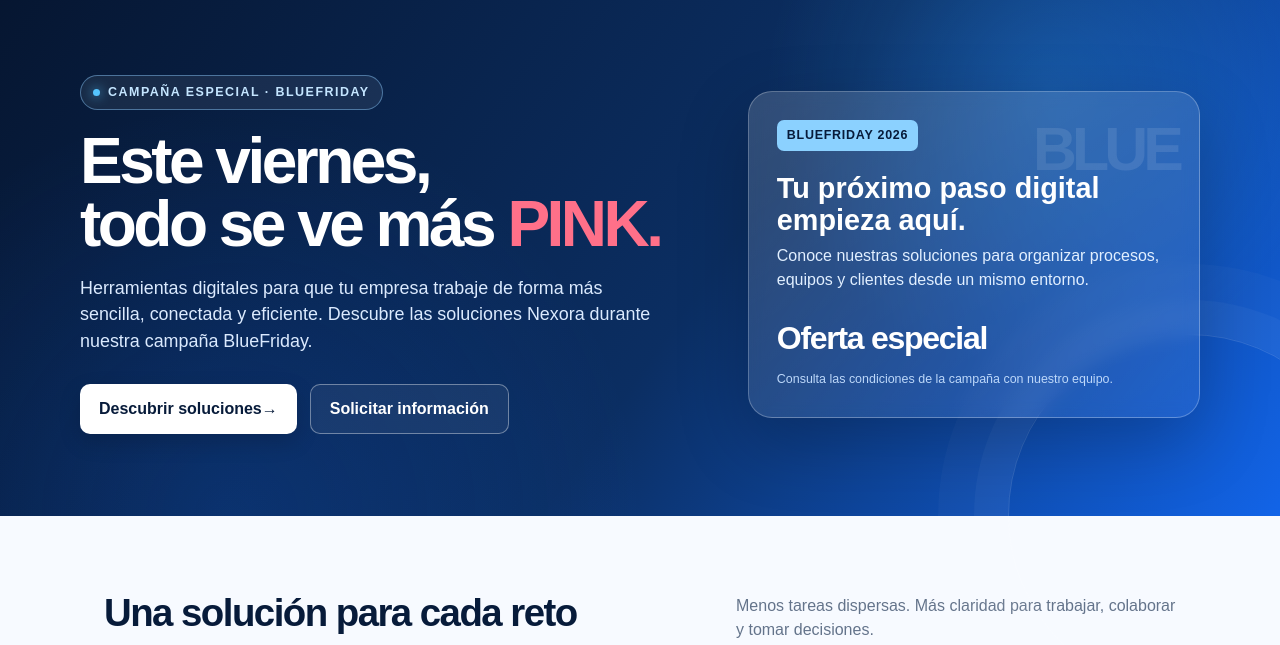
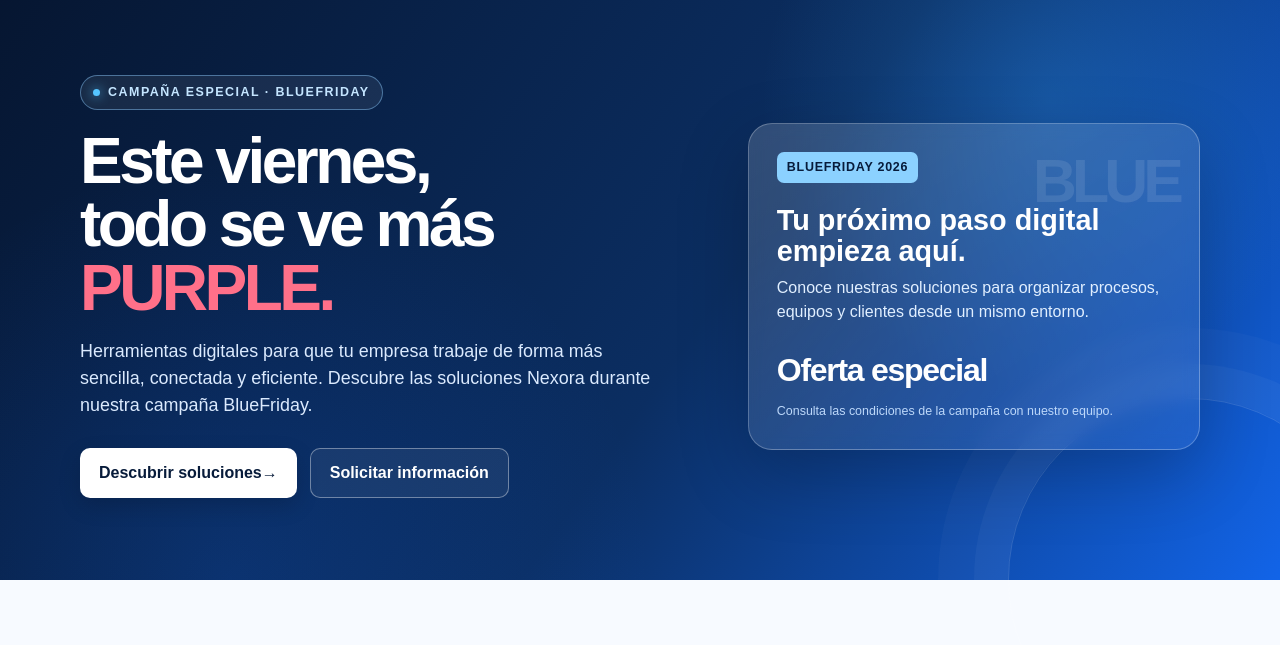
Before and after one commit to AlbaCabal/AWS-Nexora-BlackFriday, a plain HTML site: page index.html in a window 1280 px wide. Shown: the part 115-760 px from the top of the page. Drawn offline with Linux system fonts and the light colour scheme.

Commit message:
Change hero title from 'PINK' to 'PURPLE'

```diff
--- a/index.html
+++ b/index.html
@@ -36,7 +36,7 @@ footer{padding:27px 24px;border-top:1px solid var(--line);background:white}.foot
 <main id="inicio">
 <section class="hero" aria-labelledby="hero-title"><div class="hero-inner"><div>
 <span class="eyebrow"><span class="eyebrow-dot" aria-hidden="true"></span> Campaña especial · BlueFriday</span>
-<h1 id="hero-title">Este viernes,<br>todo se ve más <span class="pink">PINK.</span></h1>
+<h1 id="hero-title">Este viernes,<br>todo se ve más <span class="pink">PURPLE.</span></h1>
 <p class="hero-copy">Herramientas digitales para que tu empresa trabaje de forma más sencilla, conectada y eficiente. Descubre las soluciones Nexora durante nuestra campaña BlueFriday.</p>
 <div class="hero-actions"><a class="button button-primary" href="#soluciones">Descubrir soluciones <span aria-hidden="true">→</span></a><a class="button button-secondary" href="#contacto">Solicitar información</a></div>
 </div>
```
